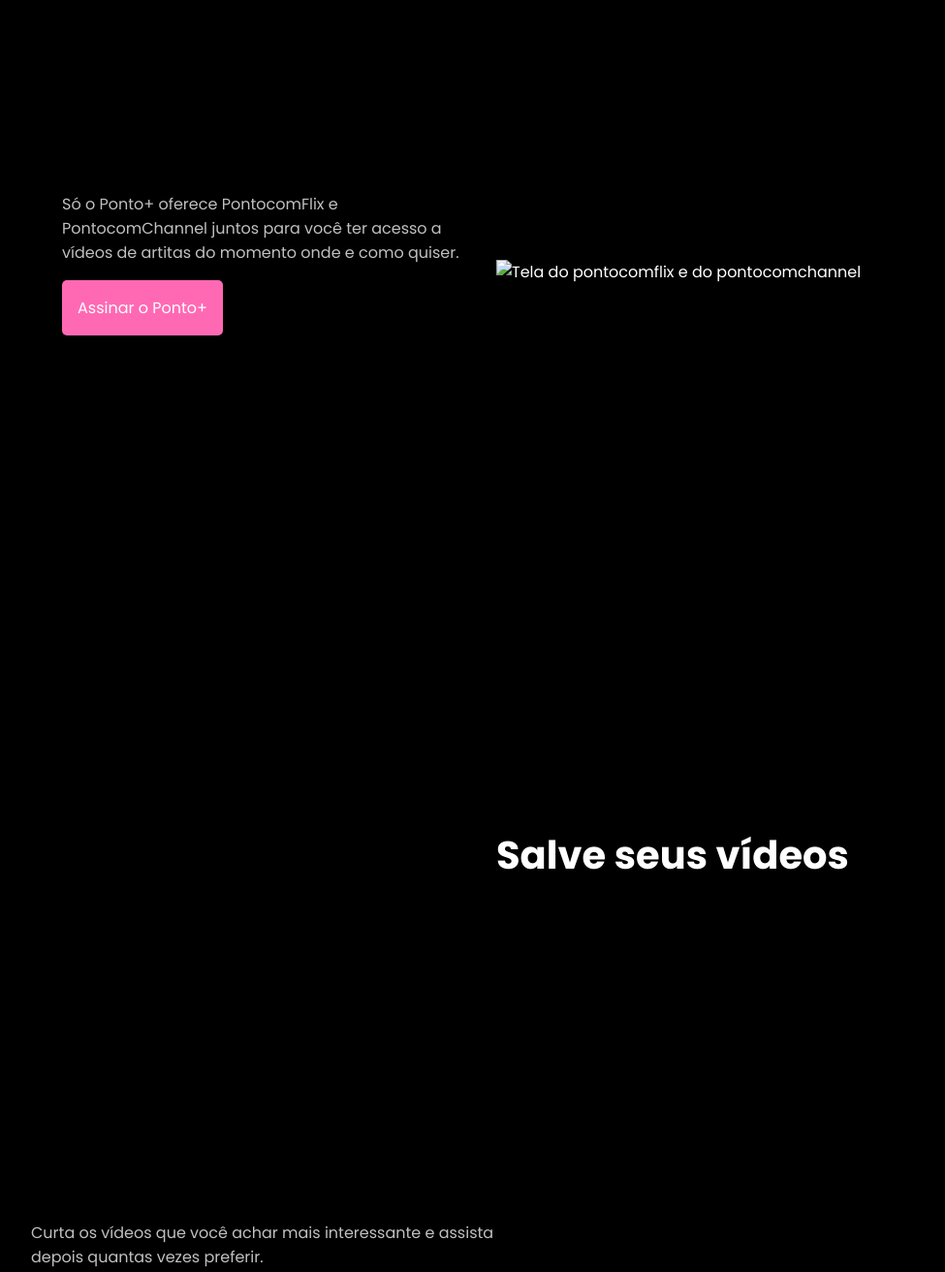
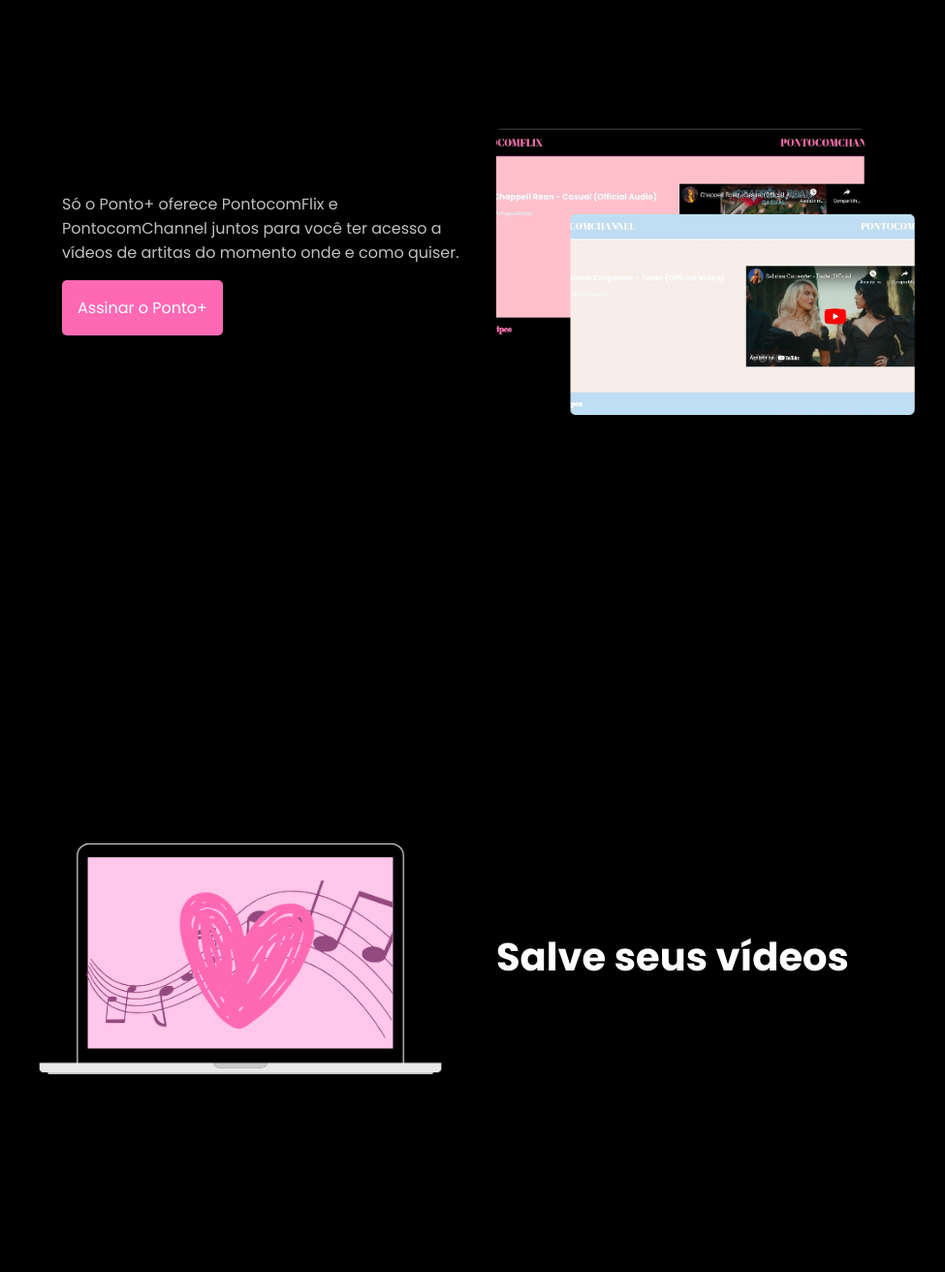
Before and after one commit to 3C-joaopa-in/PontocomPlus, a plain HTML site: page index.html in a window 1280 px wide. Shown: the part 1720-3032 px from the top of the page at 97% size, without its empty margins (128-1103 px from the left). Drawn offline with Linux system fonts and the light colour scheme.

Commit message:
Update index.html

```diff
--- a/index.html
+++ b/index.html
@@ -36,10 +36,10 @@
      </p>
      <a href="https://2cfadinha31.github.io/pontocomflix/" class="container__botao secundario__botao">Assinar o Ponto+</a>
    </div>
-   <img src="" alt="Tela do pontocomflix e do pontocomchannel" class="secundario__imagem">
+   <img src="Telas.png" alt="Tela do pontocomflix e do pontocomchannel" class="secundario__imagem">
  </section>
  <section class="container secundario">
-   <img src="" alt="" class="secundario__imagem"
+   <img src="Salvarmusica.png" alt="Salvamento de músicas" class="secundario__imagem"
    <div class="container__descricao">
    <h2 class="descricao__titulo">Salve seus vídeos</h2>
    <p class="descricao__texto">Curta os vídeos que você achar mais interessante e assista depois quantas vezes preferir.</p>
```
